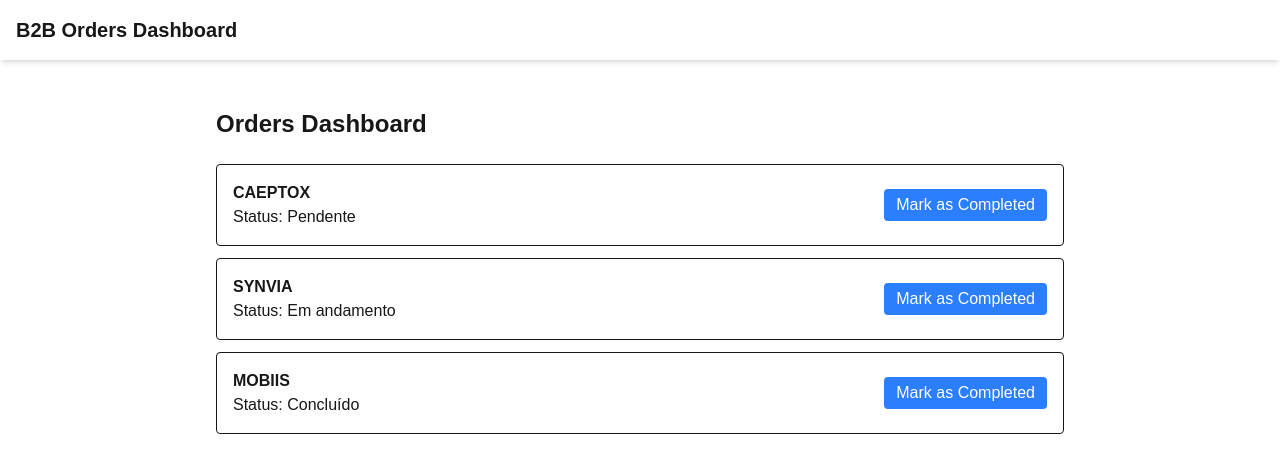
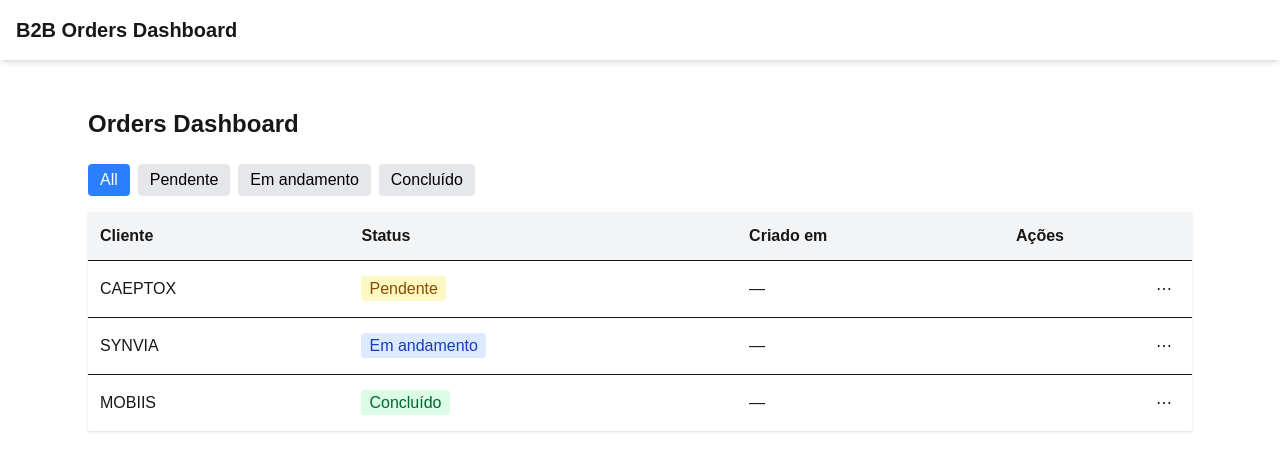
Before and after one commit to diegorosa-x/react-b2b-orders-dashboard, a Next.js app: page /orders in a window 1280 px wide. Shown: the top 472 px of the page. Built offline with nearby package versions, Linux system fonts and the light colour scheme.

Commit message:
feat: add OrdersTable with filter and ActionsMenu for status and details

```diff
--- a/app/orders/page.tsx
+++ b/app/orders/page.tsx
@@ -3,7 +3,7 @@
 import { useEffect } from 'react';
 import { fetchOrders } from '../../services/ordersService';
 import { useOrdersStore } from '../../store/ordersStore';
-import { OrderList } from '../../components/OrderList';
+import { OrdersTable } from '../../components/OrdersTable';
 
 export default function OrdersPage() {
   const setOrders = useOrdersStore((state) => state.setOrders);
@@ -13,9 +13,9 @@ export default function OrdersPage() {
   }, [setOrders]);
 
   return (
-    <div className="max-w-4xl mx-auto p-6">
+    <div className="max-w-6xl mx-auto p-6">
       <h1 className="text-2xl font-bold mb-6">Orders Dashboard</h1>
-      <OrderList />
+      <OrdersTable />
     </div>
   );
 }
--- /dev/null
+++ b/components/ActionsMenu.tsx
@@ -0,0 +1,66 @@
+'use client';
+
+import { useState } from 'react';
+import { useOrdersStore } from '../store/ordersStore';
+import { Order, OrderStatus } from '../types/order';
+import Link from 'next/link';
+
+const statusColors: Record<OrderStatus, string> = {
+  'Pendente': 'bg-yellow-100 text-yellow-800',
+  'Em andamento': 'bg-blue-100 text-blue-800',
+  'Concluído': 'bg-green-100 text-green-800',
+};
+
+interface ActionsMenuProps {
+  order: Order;
+}
+
+export const ActionsMenu = ({ order }: ActionsMenuProps) => {
+  const [open, setOpen] = useState(false);
+  const updateStatus = useOrdersStore((state) => state.updateStatus);
+
+  return (
+    <div className="relative">
+      <button
+        onClick={() => setOpen((prev) => !prev)}
+        className="px-2 py-1 rounded hover:bg-gray-200 dark:hover:bg-zinc-700"
+      >
+        ⋯
+      </button>
+
+      {open && (
+        <div className="absolute right-0 mt-1 w-48 bg-white dark:bg-zinc-800 border border-gray-200 dark:border-zinc-700 rounded shadow-md z-10">
+          <div className="px-2 py-1 border-b border-gray-100 dark:border-zinc-700">
+            <p className="text-gray-500 dark:text-gray-400 text-sm font-semibold mb-1">
+              Alterar Status
+            </p>
+            {(['Pendente', 'Em andamento', 'Concluído'] as OrderStatus[]).map(
+              (statusOption) => (
+                <button
+                  key={statusOption}
+                  onClick={() => {
+                    updateStatus(order.id, statusOption);
+                    setOpen(false);
+                  }}
+                  className={`block w-full text-left px-2 py-1 rounded text-sm mb-1 ${
+                    statusColors[statusOption]
+                  }`}
+                >
+                  {statusOption}
+                </button>
+              )
+            )}
+          </div>
+
+          <Link
+            href={`/orders/${order.id}`}
+            className="block px-2 py-2 text-sm hover:bg-gray-100 dark:hover:bg-zinc-700 rounded"
+            onClick={() => setOpen(false)}
+          >
+            Ver Detalhes
+          </Link>
+        </div>
+      )}
+    </div>
+  );
+};
--- a/components/OrderList.tsx
+++ /dev/null
@@ -1,30 +0,0 @@
-'use client';
-
-import { useOrdersStore } from "@/store/ordersStore";
-
-export const OrderList = () => {
-  const orders = useOrdersStore((state) => state.orders);
-  const updateStatus = useOrdersStore((state) => state.updateStatus);
-
-  return (
-    <div className="space-y-3">
-      {orders.map((order) => (
-        <div
-          key={order.id}
-          className="p-4 border rounded flex justify-between items-center"
-        >
-          <div>
-            <p className="font-bold">{order.customer}</p>
-            <p>Status: {order.status}</p>
-          </div>
-          <button
-            className="px-3 py-1 bg-blue-500 text-white rounded"
-            onClick={() => updateStatus(order.id, 'Concluído')}
-          >
-            Mark as Completed
-          </button>
-        </div>
-      ))}
-    </div>
-  );
-};
--- /dev/null
+++ b/components/OrdersTable.tsx
@@ -0,0 +1,82 @@
+// src/components/OrdersTable.tsx
+'use client';
+
+import { useState } from 'react';
+import { useOrdersStore } from '../store/ordersStore';
+import { OrderStatus } from '../types/order';
+import { ActionsMenu } from './ActionsMenu';
+
+const statusColors: Record<OrderStatus, string> = {
+  'Pendente': 'bg-yellow-100 text-yellow-800',
+  'Em andamento': 'bg-blue-100 text-blue-800',
+  'Concluído': 'bg-green-100 text-green-800',
+};
+
+export const OrdersTable = () => {
+  const orders = useOrdersStore((state) => state.orders);
+  const [filter, setFilter] = useState<OrderStatus | 'All'>('All');
+
+  const filteredOrders =
+    filter === 'All' ? orders : orders.filter((order) => order.status === filter);
+
+  return (
+    <div>
+      {/* Filtro */}
+      <div className="mb-4 flex gap-2">
+        {['All', 'Pendente', 'Em andamento', 'Concluído'].map((status) => (
+          <button
+            key={status}
+            className={`px-3 py-1 rounded ${
+              filter === status
+                ? 'bg-blue-500 text-white'
+                : 'bg-gray-200 dark:bg-zinc-700 text-black dark:text-white'
+            }`}
+            onClick={() => setFilter(status as OrderStatus | 'All')}
+          >
+            {status}
+          </button>
+        ))}
+      </div>
+
+      <table className="w-full border-collapse shadow-sm">
+        <thead>
+          <tr className="bg-gray-100 dark:bg-zinc-800">
+            <th className="text-left p-3">Cliente</th>
+            <th className="text-left p-3">Status</th>
+            <th className="text-left p-3">Criado em</th>
+            <th className="text-left p-3">Ações</th>
+          </tr>
+        </thead>
+        <tbody>
+          {filteredOrders.map((order) => (
+            <tr
+              key={order.id}
+              className="border-t hover:bg-gray-50 dark:hover:bg-zinc-700 transition"
+            >
+              <td className="p-3">{order.customer}</td>
+              <td className="p-3">
+                <span
+                  className={`px-2 py-1 rounded ${statusColors[order.status]}`}
+                >
+                  {order.status}
+                </span>
+              </td>
+              <td className="p-3">{order.createdAt || '—'}</td>
+              <td className="p-3 flex justify-end">
+                <ActionsMenu order={order} />
+              </td>
+            </tr>
+          ))}
+
+          {filteredOrders.length === 0 && (
+            <tr>
+              <td colSpan={4} className="p-3 text-center text-gray-500 dark:text-gray-400">
+                No orders found.
+              </td>
+            </tr>
+          )}
+        </tbody>
+      </table>
+    </div>
+  );
+};
```
